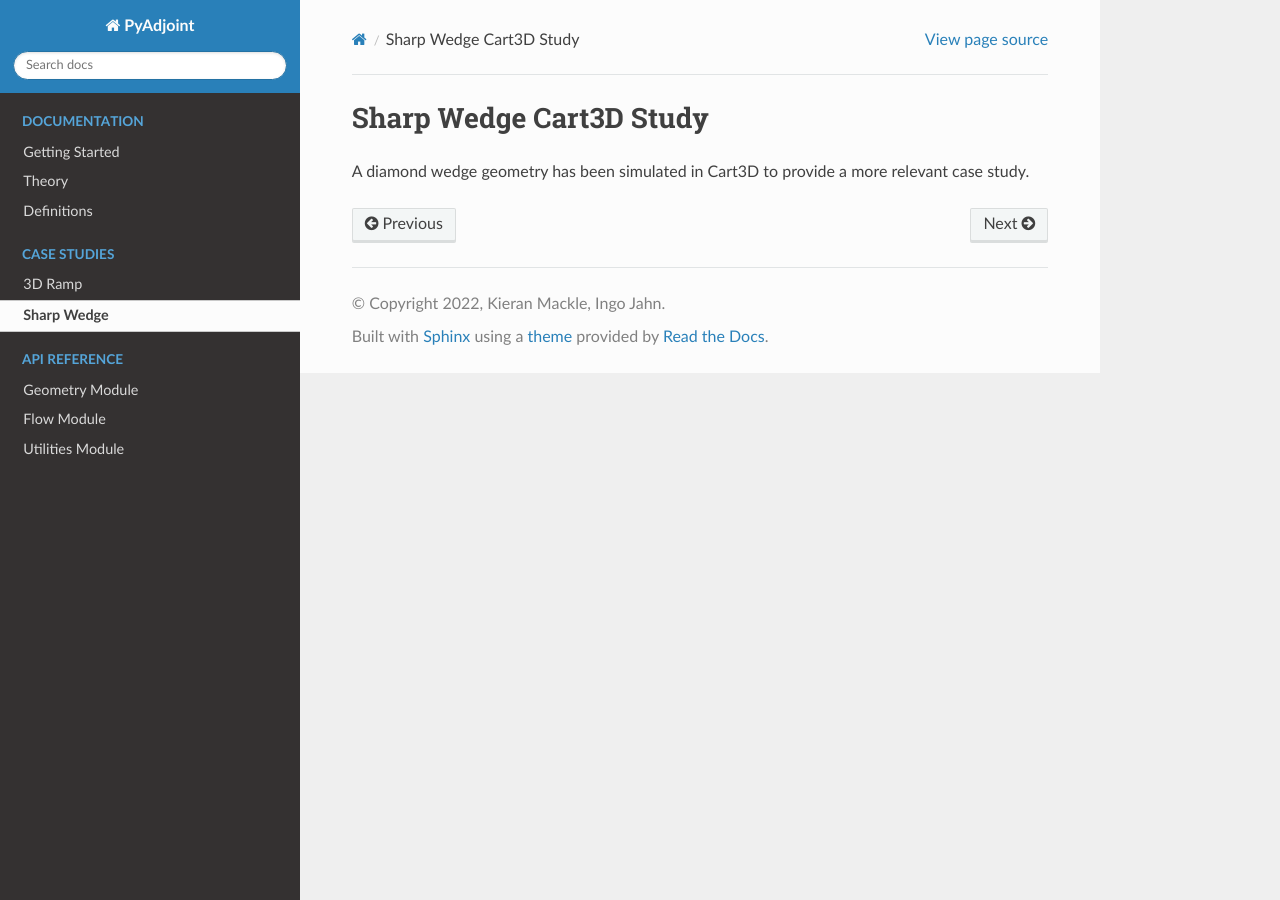
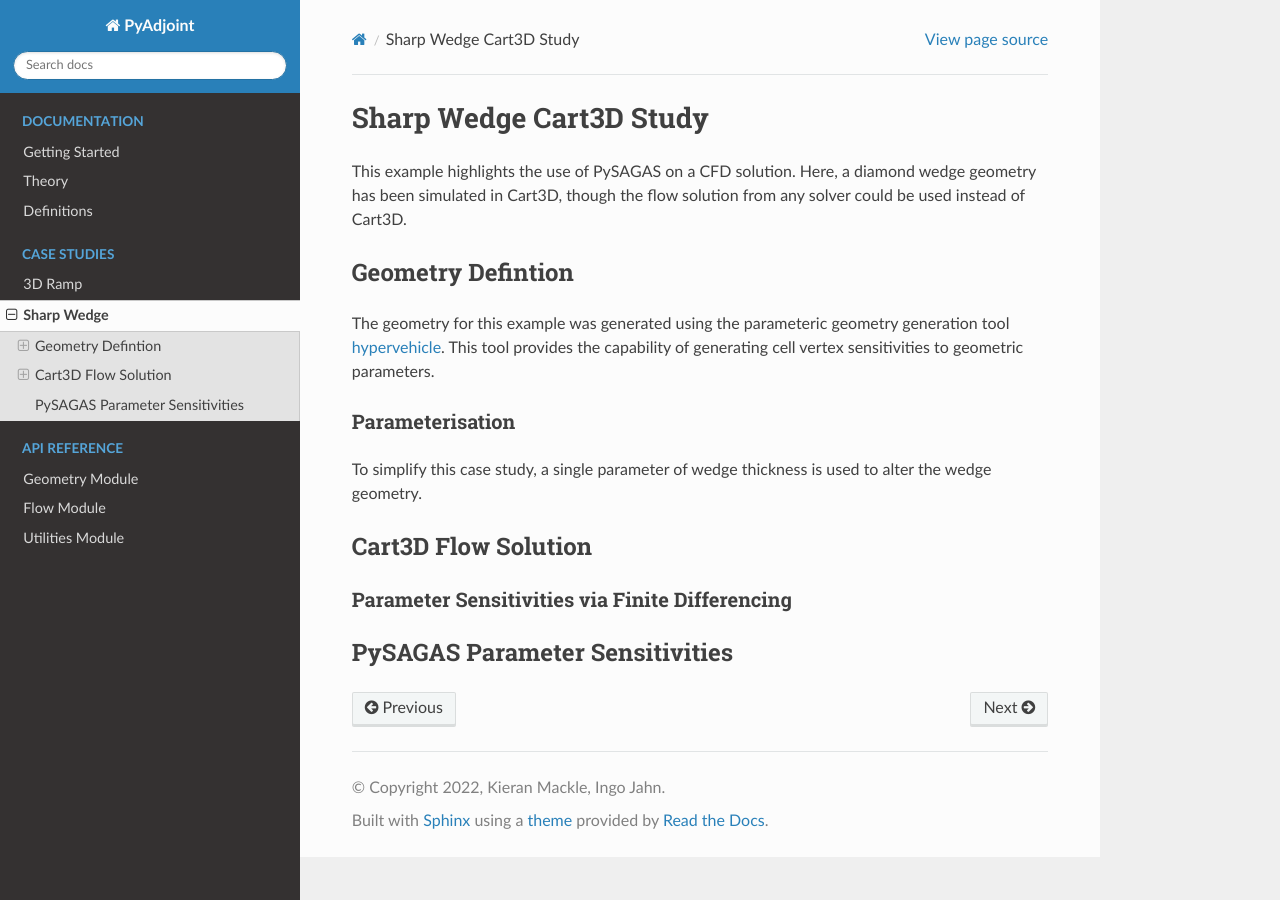
Before and after one commit to kieran-mackle/pysagas, a Sphinx documentation site: the page built from docs/source/examples/sharp_wedge.md, in a window 1280 px wide. Built offline with Sphinx 7.4.7 and the Read the Docs theme 2.0.0, drawn with Linux system fonts in a browser that asks for light colours.

Commit message:
docs(sharp_wedge.md): fleshed out cart3d example docs

```diff
--- a/docs/source/examples/sharp_wedge.md
+++ b/docs/source/examples/sharp_wedge.md
@@ -1,4 +1,33 @@
 # Sharp Wedge Cart3D Study
 
-A diamond wedge geometry has been simulated in Cart3D
-to provide a more relevant case study.
+This example highlights the use of PySAGAS on a
+CFD solution. Here, a diamond wedge geometry has
+been simulated in Cart3D, though the flow solution
+from any solver could be used instead of Cart3D.
+
+## Geometry Defintion
+The geometry for this example was generated using the
+parameteric geometry generation tool
+[hypervehicle](https://github.com/kieran-mackle/hypervehicle).
+This tool provides the capability of generating cell vertex
+sensitivities to geometric parameters.
+
+
+### Parameterisation
+
+To simplify this case study, a single parameter of wedge thickness
+is used to alter the wedge geometry.
+
+
+
+
+## Cart3D Flow Solution
+
+
+
+### Parameter Sensitivities via Finite Differencing
+
+
+
+
+## PySAGAS Parameter Sensitivities
```
